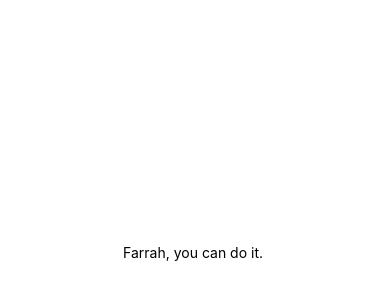
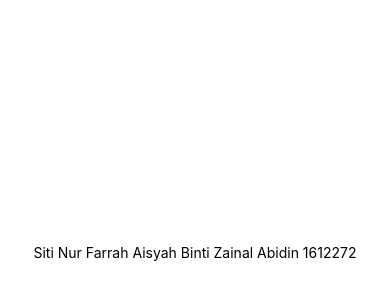
Before and after one commit to FarrahAisyah/myproject, a React Native app: screen / in a window 390 px wide. Shown: the part 170-470 px from the top of the page. Built offline with nearby package versions, Linux system fonts and the light colour scheme.

Commit message:
Update App.js

```diff
--- a/App.js
+++ b/App.js
@@ -5,7 +5,7 @@ export default class App extends React.Component {
   render() {
     return (
       <View style={styles.container}>
-        <Text>Farrah, you can do it. </Text>
+        <Text> Siti Nur Farrah Aisyah Binti Zainal Abidin 1612272 </Text>
       </View>
     );
   }
```
